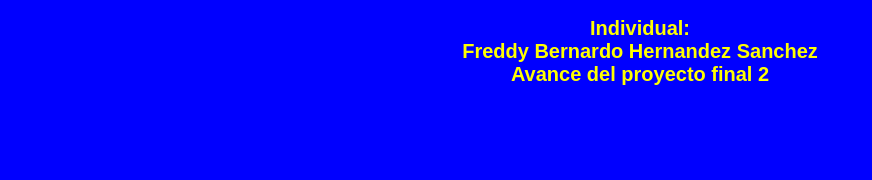
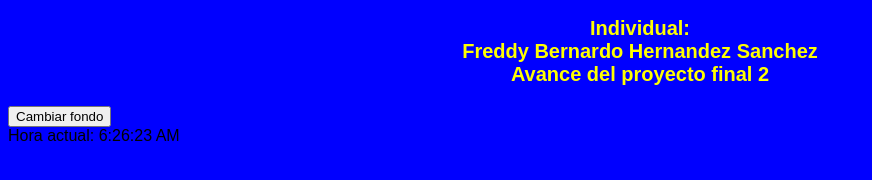
Before and after one commit to FreddyH352/AVANCE-PROYECTO-3-HernandezSanchezFreddy, a plain HTML site: page index.html in a window 1280 px wide. Shown: the part 102-282 px from the top of the page, without its empty margins (0-872 px from the left). Drawn offline with Linux system fonts and the light colour scheme.

Commit message:
Usuario 2: agregó archivos JS y actividades libres

```diff
--- a/index.html
+++ b/index.html
@@ -15,5 +15,8 @@
     Freddy Bernardo Hernandez Sanchez<br>
     Avance del proyecto final 2
   </p>
+  <button onclick="cambiarFondo()">Cambiar fondo</button>
+  <script src="javascript1.js"></script>
+   <script src="javascript2.js"></script>
 </body>
 </html>
--- /dev/null
+++ b/javascript1.js
@@ -0,0 +1,3 @@
+function cambiarFondo() {
+    document.body.style.backgroundColor = "#e0f7fa";
+}
--- /dev/null
+++ b/javascript2.js
@@ -0,0 +1,6 @@
+document.addEventListener("DOMContentLoaded", function() {
+    const hora = new Date().toLocaleTimeString();
+    const footer = document.createElement("footer");
+    footer.textContent = "Hora actual: " + hora;
+    document.body.appendChild(footer);
+});
```
